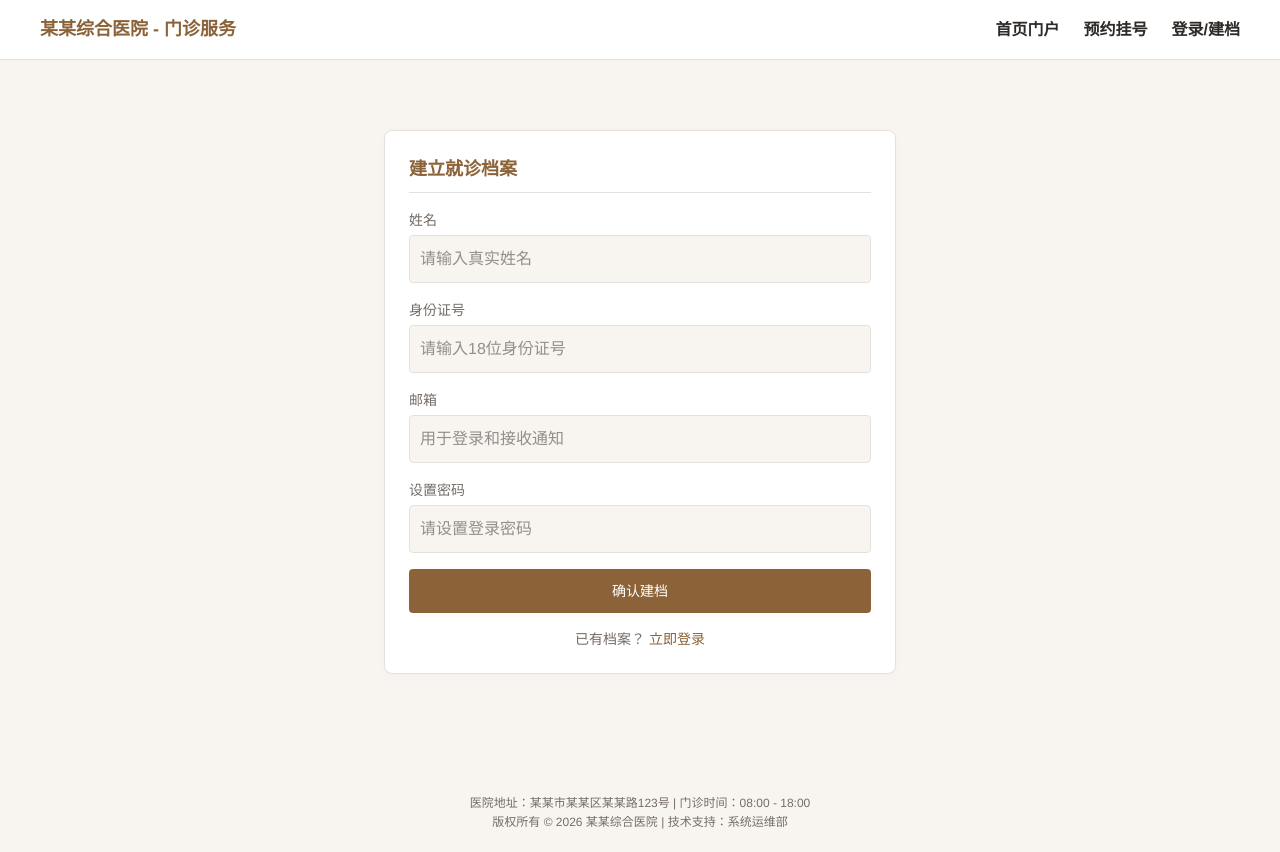
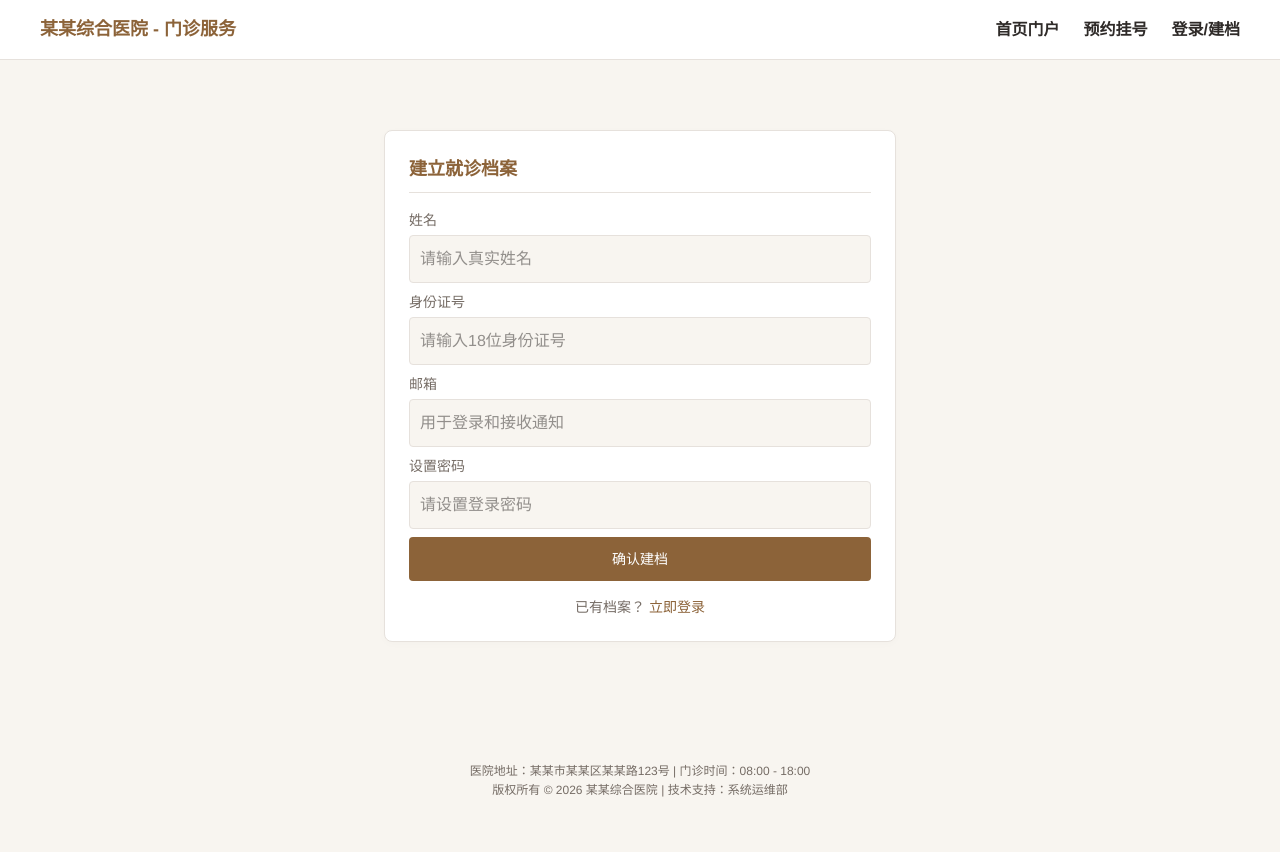
Before and after one commit to rainsdm/HIS-Web-patient, a Vue app in the folder frontend/: page /register in a window 1280 px wide. After the commit the page ends 820 px from the top, so only its background shows below. Built offline with nearby package versions, Linux system fonts and the light colour scheme.

Commit message:
新增了处理后端错误信息的方案

```diff
--- a/frontend/src/components/base/Input.vue
+++ b/frontend/src/components/base/Input.vue
@@ -9,6 +9,9 @@
       :placeholder="placeholder"
       :name="name"
     >
+    <div v-if="errorMessage" class="text-xs text-(--danger) mt-1 h-4">
+      {{ errorMessage }}
+    </div>
   </div>
 </template>
 
@@ -18,12 +21,16 @@ defineProps({
   modelValue: [String, Number],
   type: { type: String, default: 'text' },
   placeholder: String,
-  name: String
+  name: String,
+  errorMessage: { type: String, default: '' }
 })
 defineEmits(['update:modelValue'])
 </script>
 
 <style scoped>
 @reference "@/style.css";
-.field-wrapper { @apply mb-4; }
+/* 确保即使没有错误信息，整体布局也不会跳动 */
+.field-wrapper {
+  @apply mb-2; /* 调整了基础间距以适应可能出现的错误文本 */
+}
 </style>
--- a/frontend/src/views/Register.vue
+++ b/frontend/src/views/Register.vue
@@ -3,10 +3,36 @@
   <div class="register-wrapper flex justify-center items-center py-10">
     <Card title="建立就诊档案" class="w-full max-w-lg">
       <form @submit.prevent="handleSubmit" class="space-y-4">
-        <Input label="姓名" placeholder="请输入真实姓名" v-model="form.name" />
-        <Input label="身份证号" placeholder="请输入18位身份证号" v-model="form.identityCard" />
-        <Input label="邮箱" type="email" placeholder="用于登录和接收通知" v-model="form.email" />
-        <Input label="设置密码" type="password" placeholder="请设置登录密码" v-model="form.password" />
+        <Input
+          label="姓名"
+          placeholder="请输入真实姓名"
+          v-model="form.name"
+          :errorMessage="formErrors.name"
+          @input="clearError('name')"
+        />
+        <Input
+          label="身份证号"
+          placeholder="请输入18位身份证号"
+          v-model="form.identityCard"
+          :errorMessage="formErrors.identityCard"
+          @input="clearError('identityCard')"
+        />
+        <Input
+          label="邮箱"
+          type="email"
+          placeholder="用于登录和接收通知"
+          v-model="form.email"
+          :errorMessage="formErrors.email"
+          @input="clearError('email')"
+        />
+        <Input
+          label="设置密码"
+          type="password"
+          placeholder="请设置登录密码"
+          v-model="form.password"
+          :errorMessage="formErrors.password"
+          @input="clearError('password')"
+        />
 
         <div v-if="form.password.length > 0" class="password-strength-container">
           <div class="strength-bar-bg">
@@ -52,6 +78,19 @@ const form = reactive({
   email: '',
   password: ''
 });
+
+const formErrors = reactive({
+  name: '',
+  identityCard: '',
+  email: '',
+  password: ''
+});
+
+const clearError = (fieldName) => {
+  if (formErrors[fieldName]) {
+    formErrors[fieldName] = '';
+  }
+};
 
 const passwordRules = [
   { key: 'length', text: '长度为 8-16 个字符' },
@@ -167,8 +206,10 @@ const validateIdentityCard = (id) => {
 };
 
 const handleSubmit = async () => {
-  // --- 在提交前执行所有前端校验 ---
+  // 每次提交前，先清空上一次的后端错误
+  Object.keys(formErrors).forEach(key => formErrors[key] = '');
 
+  // 步骤1：优先级最高的前端即时校验，快速拦截明显错误，提升体验
   if (!validateName(form.name)) {
     toastStore.show('姓名长度需为 2 至 50 个字符。', 'error');
     return;
@@ -186,14 +227,30 @@ const handleSubmit = async () => {
     return;
   }
 
-  // --- 所有校验通过后，再执行原有的提交动作 ---
+  // 步骤2：向后端发起请求，进行权威校验和处理
   try {
     await userStore.register(form);
     toastStore.show('档案建立成功，您已自动登录！', 'success');
     router.push('/appointment');
   } catch (error) {
     console.error('建档失败:', error);
-    toastStore.show('未能完成建档: ' + error.message, 'error');
+
+    // 步骤3：智能解析后端错误响应
+    // 假设api请求失败时，错误对象中会包含响应数据
+    const backendFieldErrors = error.response?.data?.errors;
+
+    if (backendFieldErrors && Array.isArray(backendFieldErrors)) {
+      // 3.1 如果是后端返回的结构化字段错误，则分发到各输入框
+      backendFieldErrors.forEach(err => {
+        if (formErrors.hasOwnProperty(err.field)) {
+          formErrors[err.field] = err.defaultMessage;
+        }
+      });
+      toastStore.show('信息有误，请根据页面提示进行修改。', 'error');
+    } else {
+      // 3.2 如果是网络问题或非字段验证的通用错误，显示全局Toast提示
+      toastStore.show('未能完成建档: ' + (error.message || '服务异常，请稍后再试'), 'error');
+    }
   }
 };
 </script>
```
